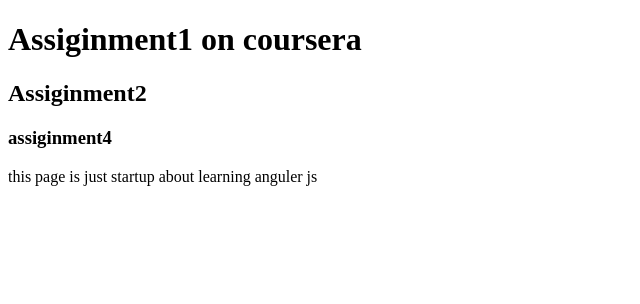
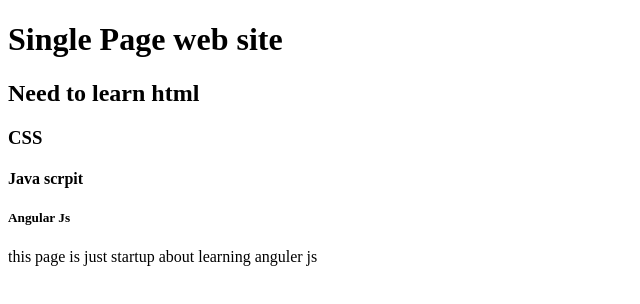
Before and after one commit to safdarsohail1/coursera.test, a plain HTML site: page index.html in a window 1280 px wide. Shown: the whole page, without its empty margins (0-640 px from the left). Drawn offline with Linux system fonts and the light colour scheme.

Commit message:
new lines enterted

```diff
--- a/index.html
+++ b/index.html
@@ -5,9 +5,11 @@
     <title>Page on coursera</title>
   </head>
   <body>
-    <h1>Assiginment1 on coursera</h1>
-    <h2>Assiginment2</h2>
-    <h3>assiginment4</h3>
+    <h1>Single Page web site</h1>
+    <h2>Need to learn html</h2>
+    <h3>CSS</h3>
+    <h4>Java scrpit</h4>
+    <h5>Angular Js</h5>
     <p>this page is just startup about learning anguler js</p>
   </body>
 </html>
```
